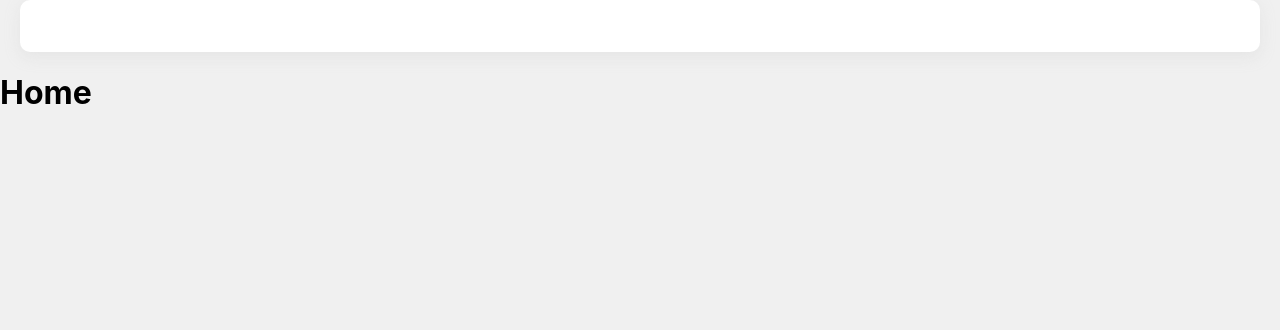
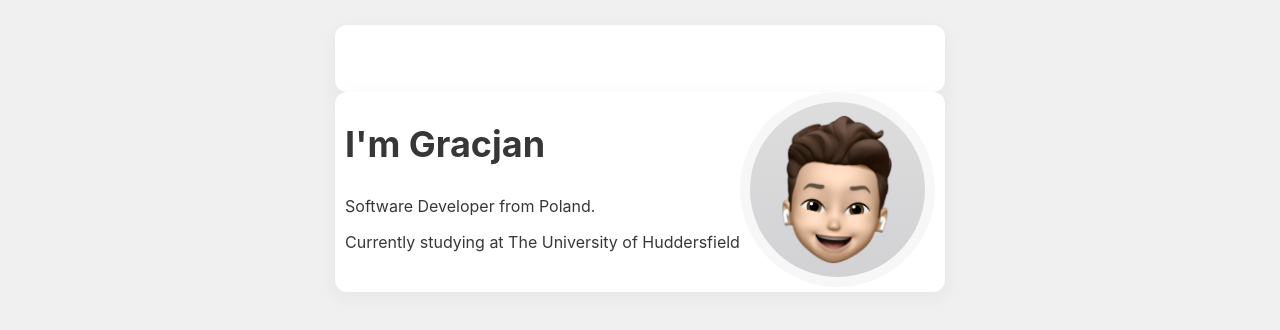
Before and after one commit to Ceriumin/portfolio, a React (Create React App) app: page / in a window 1280 px wide. Shown: the top 330 px of the page. Built offline with nearby package versions, Linux system fonts and the light colour scheme.

Commit message:
Improved the profile picture component and home screen styling

```diff
--- a/src/App.js
+++ b/src/App.js
@@ -6,7 +6,7 @@ import './index.css';
 function App() {
   return (
     <Router>
-      <div style={{alignContent: 'center'}}>
+      <div className='App'>
         <NavigationBar />
         <Routes>
           <Route path="/about"/>
--- a/src/components/NavigationBar/index.css
+++ b/src/components/NavigationBar/index.css
@@ -3,12 +3,12 @@
     display: flex;
     justify-content: space-between;
     align-items: center;
-    padding: 10px 20px;
+    padding: 17.5px 20px;
     background-color: white;
     box-shadow: 0 5px 15px rgba(200, 200, 200, 0.25);
-    border-radius: 10px;
-    max-width: 1200px; /* Maximum width */
+    border-radius: 12px;
     margin: 0 auto; /* Center the navbar */
+    margin-top: 25px;
 
     /*border-width: 0.5px;
     border-color: black;
--- a/src/components/ProfilePicture/index.js
+++ b/src/components/ProfilePicture/index.js
@@ -5,8 +5,10 @@ import './styles.css';
 function ProfilePicture() {
     return (
         <div className="container">
-            <div className="circle">
-                <img src={Picture} alt="Profile" />
+            <div className='outer-circle'>
+                <div className="circle">
+                    <img src={Picture} alt="Profile" />
+                </div>
             </div>
         </div>
     );
--- a/src/components/ProfilePicture/styles.css
+++ b/src/components/ProfilePicture/styles.css
@@ -1,26 +1,38 @@
+:root {
+    --circle-size: 175px;
+}
+
 .container {
     display: flex;
     justify-content: center;
     align-items: center;
-    padding-top: 10rem;
+}
+
+.outer-circle {
+    border-radius: 50%;
+    background-color: #f7f7f7;
+    display: flex;
+    align-items: center;
+    justify-content: center;
+    overflow: hidden;
+    width: calc(var(--circle-size) + 20px);
+    height: calc(var(--circle-size) + 20px);
 }
 
 .circle {
-    width: 20vw;
-    height: 20vw;
     border-radius: 50%;
     background-color: lightgray;
     display: flex;
     align-items: center;
     justify-content: center;
     overflow: hidden;
-
-    max-width: 30vh;
-    max-height: 30vh;
+    width: var(--circle-size);
+    height: var(--circle-size);
+    background: linear-gradient(to top, #d2d2d5, #dddddd);
 }
 
 .circle img {
-    width: 75%;
-    height: 75%;
+    width: 85%;
+    height: 85%;
     object-fit: contain;
 }
--- a/src/index.css
+++ b/src/index.css
@@ -12,3 +12,8 @@ code {
   font-family: source-code-pro, Menlo, Monaco, Consolas, 'Courier New',
     monospace;
 }
+
+.App {
+  margin: 0 auto;
+  max-width: 610px; /* Maximum width */
+}
--- a/src/screens/Home/index.js
+++ b/src/screens/Home/index.js
@@ -1,9 +1,18 @@
 import React from 'react';
+import { ProfilePicture } from '../../components';
+import './styles.css';
 
 function Home() {
     return (
-        <div>
-            <h1>Home</h1>
+        <div className='home'>
+            <section className='description'>
+                <div>
+                    <h1>I'm Gracjan</h1>
+                    <p>Software Developer from Poland.</p>
+                    <p>Currently studying at The University of Huddersfield</p>
+                </div>
+                <ProfilePicture />
+            </section>
         </div>
     );
 }
--- /dev/null
+++ b/src/screens/Home/styles.css
@@ -0,0 +1,23 @@
+.home {
+    padding-bottom: 5px;
+    height: auto;
+    background-color: white;
+    border-radius: 12px;
+    box-shadow: 0 5px 15px rgba(200, 200, 200, 0.25);
+
+    justify-content: center;
+    display: flex;
+}
+
+.home h1 {
+    font-size: 2.25rem;
+    color: #373737;
+    font-weight: 700;
+}
+
+.description {
+    display: flex;
+    flex-direction: row;
+    color: #373737;
+    font-weight: 400;
+}
```
